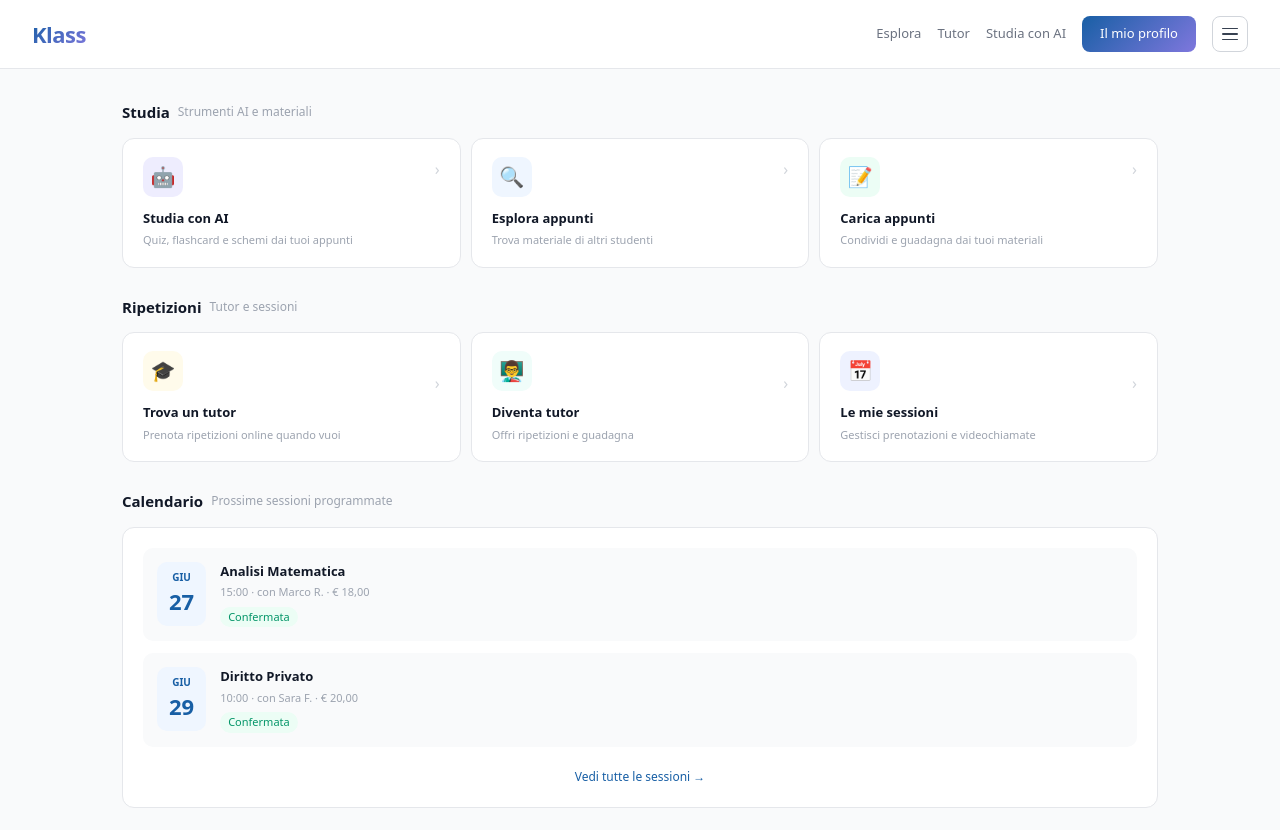
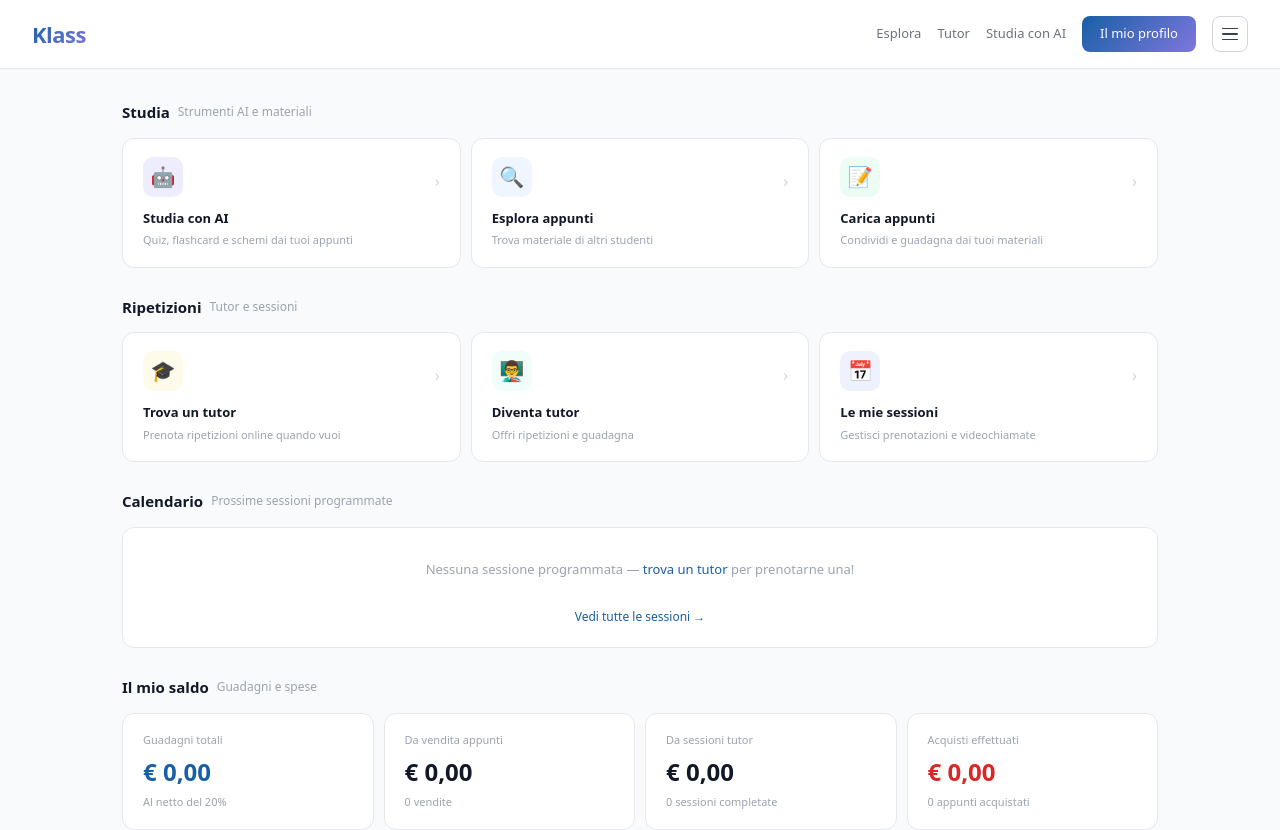
Before and after one commit to StarUpm/studynotes, a Next.js app: page /dashboard in a window 1280 px wide. Shown: the top 830 px of the page. Built offline with nearby package versions, Linux system fonts and the light colour scheme.

Commit message:
Update page.tsx

```diff
--- a/src/app/dashboard/page.tsx
+++ b/src/app/dashboard/page.tsx
@@ -16,18 +16,16 @@ export default function Dashboard() {
           </div>
           <div style={{ display: 'grid', gridTemplateColumns: 'repeat(3,1fr)', gap: 10 }}>
             {[
-              { icon: '🤖', title: 'Studia con AI', desc: 'Quiz, flashcard e schemi dai tuoi appunti', href: '/quiz', bg: '#EEEDFE' },
+              { icon: '🤖', title: 'Studia con AI', desc: 'Quiz, flashcard e schemi dai tuoi appunti', href: '/studia', bg: '#EEEDFE' },
               { icon: '🔍', title: 'Esplora appunti', desc: 'Trova materiale di altri studenti', href: '/esplora', bg: '#EFF6FF' },
               { icon: '📝', title: 'Carica appunti', desc: 'Condividi e guadagna dai tuoi materiali', href: '/upload', bg: '#ECFDF5' },
             ].map(function(item) {
               return (
                 <Link key={item.title} href={item.href} style={{ background: 'white', border: '0.5px solid #e5e7eb', borderRadius: 12, padding: '18px 20px', textDecoration: 'none', display: 'block' }}>
-                  <div style={{ width: 40, height: 40, borderRadius: 10, background: item.bg, display: 'flex', alignItems: 'center', justifyContent: 'center', fontSize: 20, marginBottom: 12, float: 'left', marginRight: 0 }}>{item.icon}</div>
-                  <span style={{ float: 'right', color: '#d1d5db', fontSize: 16 }}>›</span>
-                  <div style={{ clear: 'both', paddingTop: 0 }}>
-                    <h3 style={{ fontSize: 13, fontWeight: 600, color: '#111827', marginBottom: 4 }}>{item.title}</h3>
-                    <p style={{ fontSize: 11, color: '#9CA3AF', lineHeight: 1.5 }}>{item.desc}</p>
-                  </div>
+                  <div style={{ width: 40, height: 40, borderRadius: 10, background: item.bg, display: 'flex', alignItems: 'center', justifyContent: 'center', fontSize: 20, marginBottom: 12 }}>{item.icon}</div>
+                  <span style={{ float: 'right', color: '#d1d5db', fontSize: 16, marginTop: -40 }}>›</span>
+                  <h3 style={{ fontSize: 13, fontWeight: 600, color: '#111827', marginBottom: 4 }}>{item.title}</h3>
+                  <p style={{ fontSize: 11, color: '#9CA3AF', lineHeight: 1.5 }}>{item.desc}</p>
                 </Link>
               )
             })}
@@ -49,7 +47,7 @@ export default function Dashboard() {
               return (
                 <Link key={item.title} href={item.href} style={{ background: 'white', border: '0.5px solid #e5e7eb', borderRadius: 12, padding: '18px 20px', textDecoration: 'none', display: 'block' }}>
                   <div style={{ width: 40, height: 40, borderRadius: 10, background: item.bg, display: 'flex', alignItems: 'center', justifyContent: 'center', fontSize: 20, marginBottom: 12 }}>{item.icon}</div>
-                  <span style={{ float: 'right', color: '#d1d5db', fontSize: 16, marginTop: -32 }}>›</span>
+                  <span style={{ float: 'right', color: '#d1d5db', fontSize: 16, marginTop: -40 }}>›</span>
                   <h3 style={{ fontSize: 13, fontWeight: 600, color: '#111827', marginBottom: 4 }}>{item.title}</h3>
                   <p style={{ fontSize: 11, color: '#9CA3AF', lineHeight: 1.5 }}>{item.desc}</p>
                 </Link>
@@ -65,25 +63,10 @@ export default function Dashboard() {
             <span style={{ fontSize: 12, color: '#9CA3AF' }}>Prossime sessioni programmate</span>
           </div>
           <div style={{ background: 'white', border: '0.5px solid #e5e7eb', borderRadius: 12, padding: 20, display: 'flex', flexDirection: 'column', gap: 12 }}>
-            {[
-              { mese: 'GIU', giorno: '27', materia: 'Analisi Matematica', info: '15:00 · con Marco R. · € 18,00' },
-              { mese: 'GIU', giorno: '29', materia: 'Diritto Privato', info: '10:00 · con Sara F. · € 20,00' },
-            ].map(function(s) {
-              return (
-                <div key={s.materia} style={{ display: 'flex', gap: 14, alignItems: 'flex-start', background: '#f9fafb', borderRadius: 10, padding: 14 }}>
-                  <div style={{ background: '#EFF6FF', borderRadius: 10, padding: '8px 12px', textAlign: 'center', minWidth: 48 }}>
-                    <div style={{ fontSize: 10, color: '#185FA5', fontWeight: 600, textTransform: 'uppercase' }}>{s.mese}</div>
-                    <div style={{ fontSize: 22, fontWeight: 700, color: '#185FA5' }}>{s.giorno}</div>
-                  </div>
-                  <div>
-                    <h4 style={{ fontSize: 13, fontWeight: 600, color: '#111827', marginBottom: 3 }}>{s.materia}</h4>
-                    <p style={{ fontSize: 11, color: '#9CA3AF' }}>{s.info}</p>
-                    <span style={{ fontSize: 11, background: '#ECFDF5', color: '#059669', padding: '2px 8px', borderRadius: 20, display: 'inline-block', marginTop: 6 }}>Confermata</span>
-                  </div>
-                </div>
-              )
-            })}
-            <div style={{ textAlign: 'center', paddingTop: 4 }}>
+            <p style={{ fontSize: 13, color: '#9CA3AF', textAlign: 'center', padding: '12px 0' }}>
+              Nessuna sessione programmata — <Link href="/tutor" style={{ color: '#185FA5', textDecoration: 'none' }}>trova un tutor</Link> per prenotarne una!
+            </p>
+            <div style={{ textAlign: 'center' }}>
               <Link href="/sessioni" style={{ fontSize: 12, color: '#185FA5', textDecoration: 'none' }}>Vedi tutte le sessioni →</Link>
             </div>
           </div>
@@ -121,8 +104,8 @@ export default function Dashboard() {
           <div style={{ display: 'grid', gridTemplateColumns: 'repeat(4,1fr)', gap: 10 }}>
             {[
               { icon: '📤', title: 'Carica PDF', desc: 'Nuovo appunto', href: '/upload', bg: '#EFF6FF' },
-              { icon: '⚡', title: 'Genera quiz', desc: "Con l'AI", href: '/quiz', bg: '#EEEDFE' },
-              { icon: '📋', title: 'Recensisci', desc: 'Tutor o appunti', href: '/esplora', bg: '#ECFDF5' },
+              { icon: '⚡', title: 'Genera quiz', desc: "Con l'AI", href: '/studia/quiz', bg: '#EEEDFE' },
+              { icon: '🃏', title: 'Flashcard', desc: 'Ripassa con le carte', href: '/studia/flashcard', bg: '#ECFDF5' },
               { icon: '👤', title: 'Il mio profilo', desc: 'Modifica dati', href: '/profilo-utente', bg: '#FFFBEB' },
             ].map(function(item) {
               return (
```
